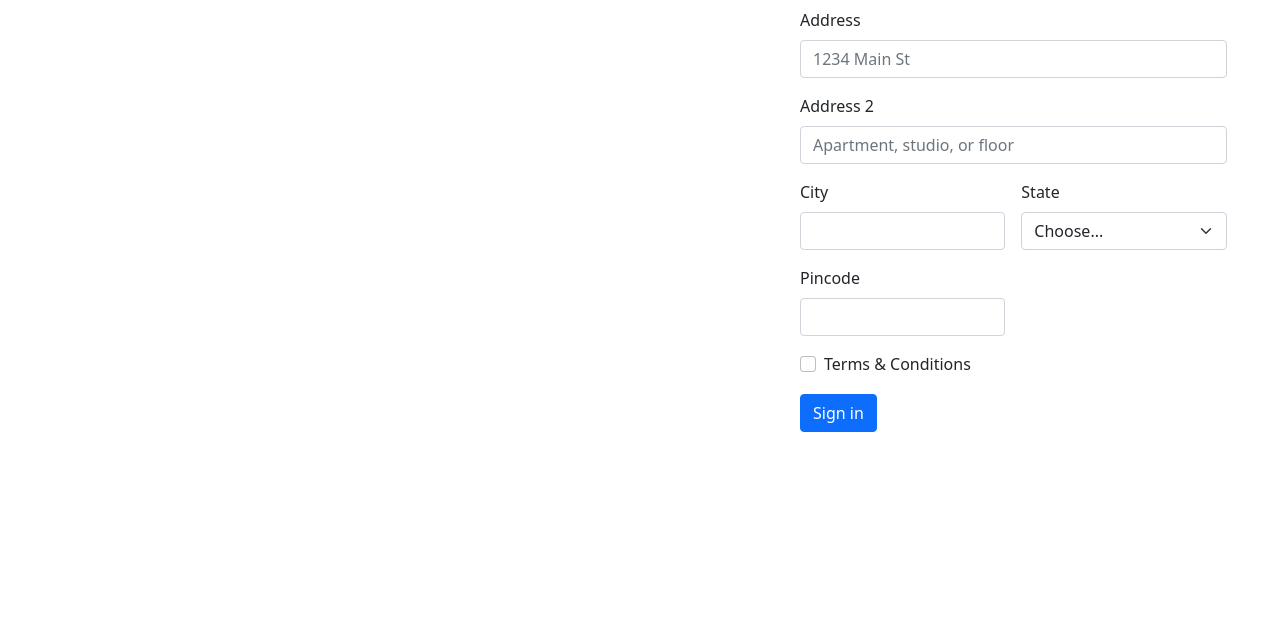
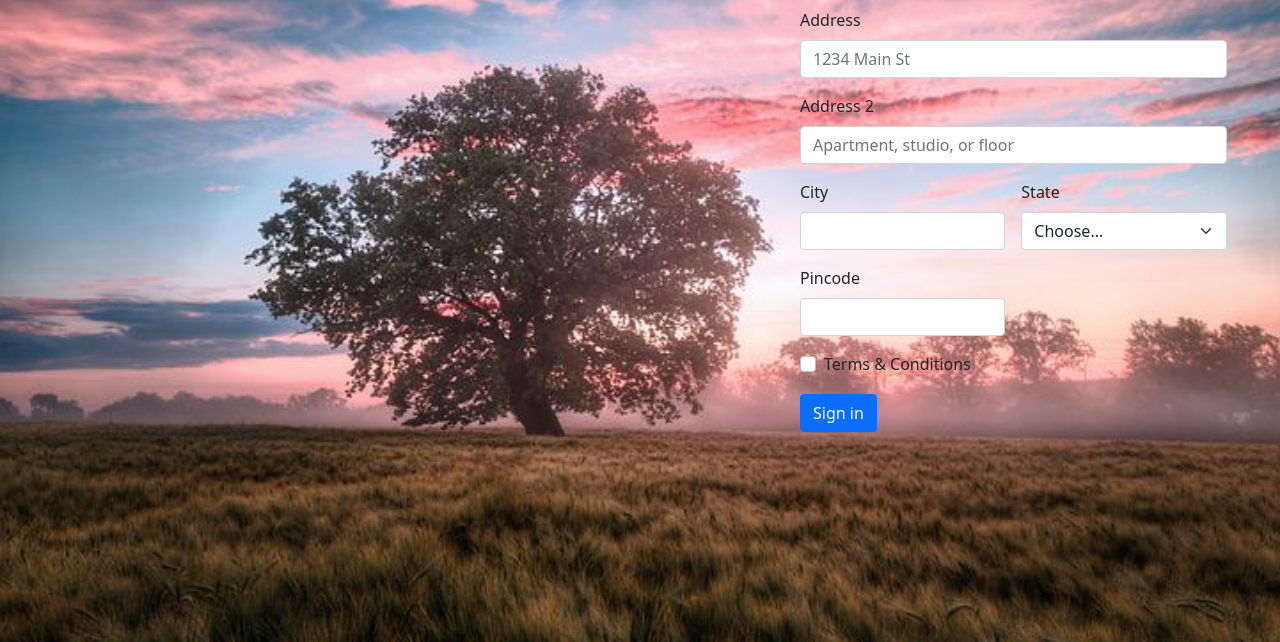
Before and after one commit to Vishnu4625/Assignment, a plain HTML site: page signup.html in a window 1280 px wide. Shown: the part 158-800 px from the top of the page. Drawn offline with nearby package versions, Linux system fonts and the light colour scheme; the site is published under a folder, as on GitHub Pages, so addresses that start at the root find nothing.

Commit message:
css image

```diff
--- a/css/login.css
+++ b/css/login.css
@@ -1,7 +1,7 @@
 body{
     padding: 0;
     margin: 0;
-    background-image: url(/Images/bg.jpg);
+    background-image: url(../Images/bg.jpg);
     background-size:cover;
     /* background-position: center; */
     font-family: sans-serif;
--- a/css/signup.css
+++ b/css/signup.css
@@ -1,7 +1,7 @@
 body{
     padding: 0;
     margin: 0;
-    background-image: url(/Images/bgi1.jpg);
+    background-image: url(../Images/bgi1.jpg);
     background-size:cover;
     /* background-position: center; */
     font-family: sans-serif;
```
